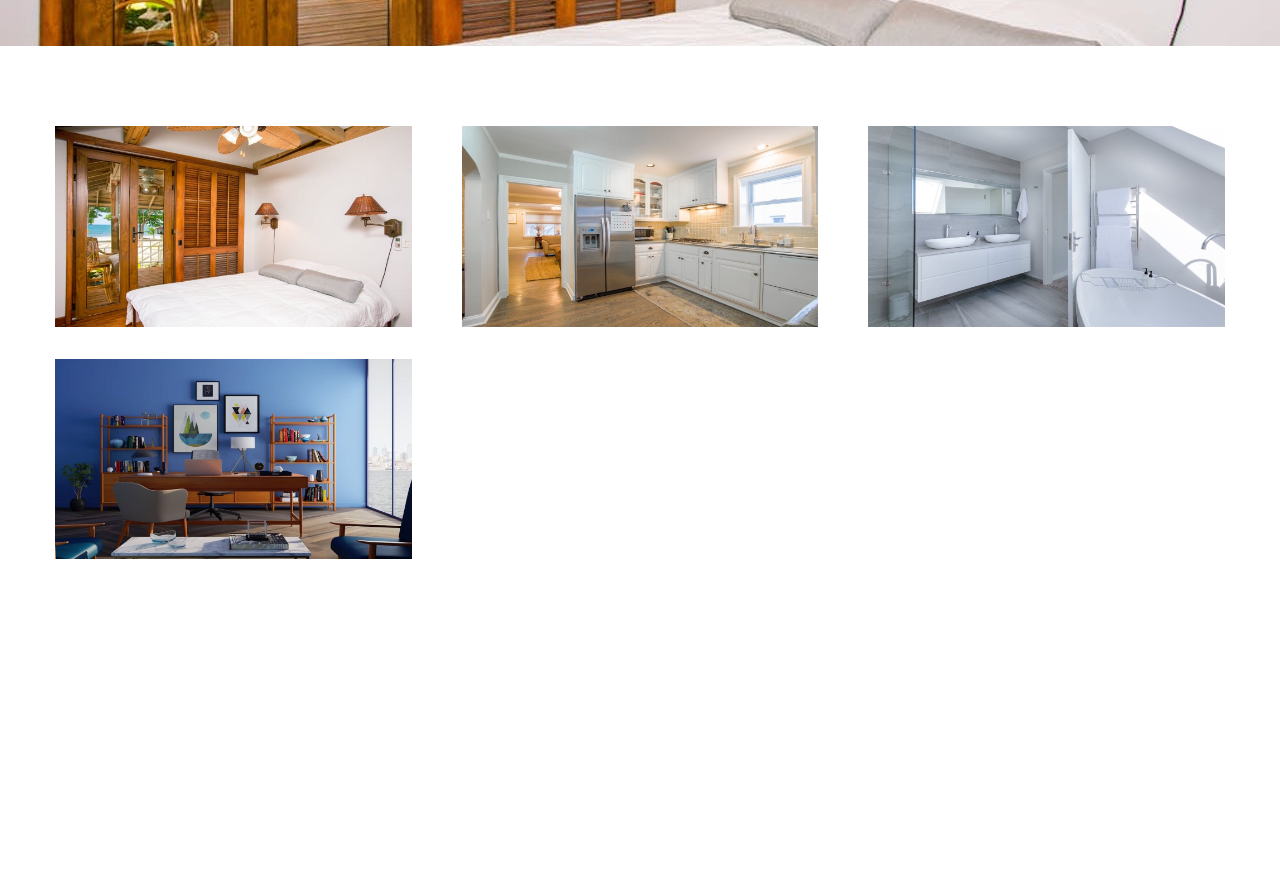
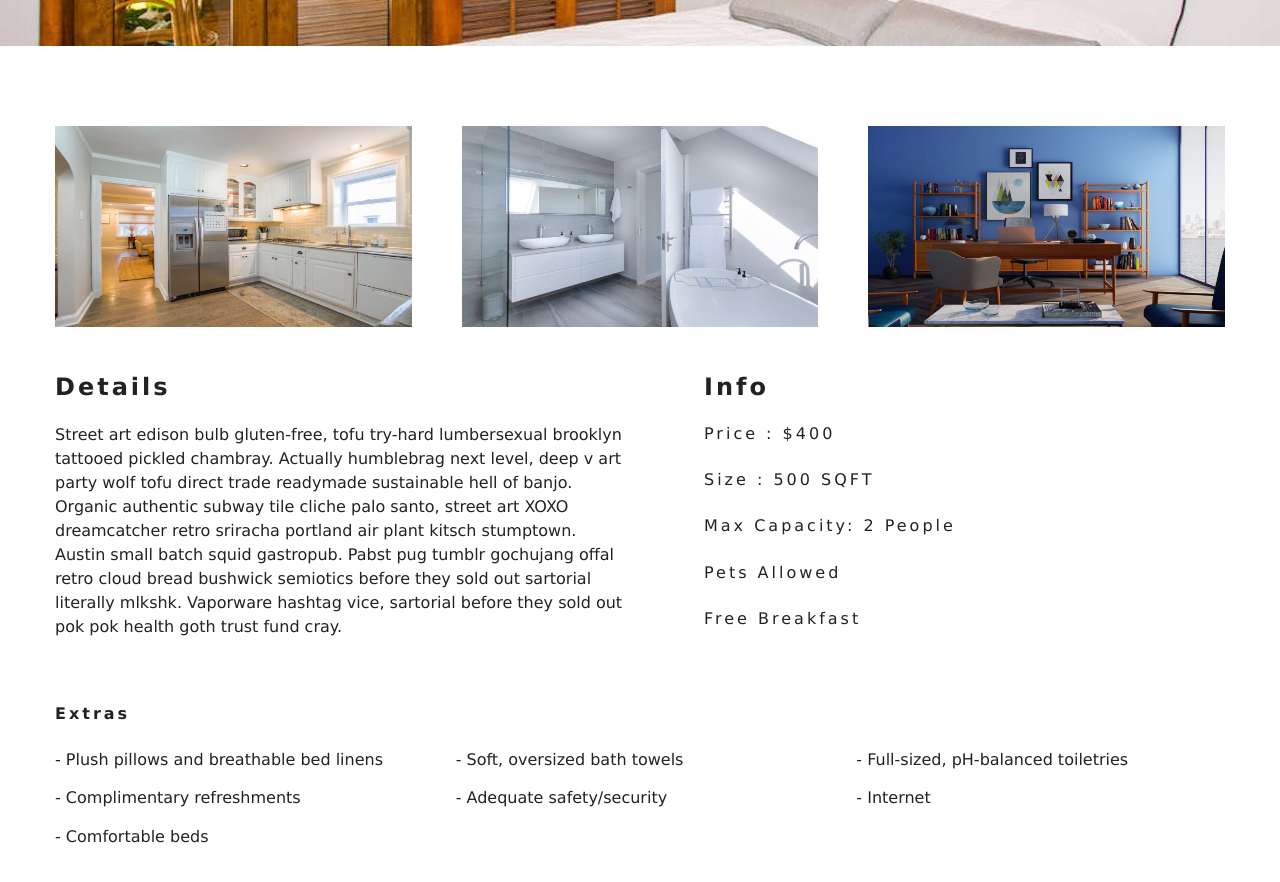
Before and after one commit to mrsetiawan/resort, a React (Create React App) app: page /detail/room/double-deluxe in a window 1280 px wide. Shown: the part 420-1302 px from the top of the page. Before the commit the page ends 979 px from the top, so only its background shows below. Built offline with nearby package versions, Linux system fonts and the light colour scheme.

Commit message:
fix detail room

```diff
--- a/src/pages/SingleRoom.js
+++ b/src/pages/SingleRoom.js
@@ -36,17 +36,20 @@
       capacity,
       size,
       price,
-      extract,
+      extras,
       breakfast,
       pets,
       image} = room
 
+      console.log(room)
+
     const [mainImg, ...defaultBcg] = image
-    // console.log(mainImg)
+    // console.log(image)
+    // console.log(this.state.defaultBcg)
 
     return(
       <>
-        <StyledHero img={image[0] || this.state.defaultBcg}>
+        <StyledHero img={mainImg || this.state.defaultBcg}>
           <Banner title={`${name} room`}>
             <Link to='/rooms' className='btn-primary'>
               Back to rooms
@@ -56,12 +59,34 @@
 
         <section className='single-room'>
           <div className='single-room-images'>
-            {image.map((img, idx) =>
+            {defaultBcg.map((img, idx) =>
               <div key={idx}>
                 <img src ={img} alt='single room' />
               </div>
             )}
           </div>
+          <div className='single-room-info'>
+            <article className='desc'>
+              <h3>Details</h3>
+              <p>{description}</p>
+            </article>
+            <article className='info'>
+              <h3>Info</h3>
+              <h6>Price : ${price}</h6>
+              <h6>Size : {size} SQFT</h6>
+              <h6>Max Capacity: {capacity > 1 ? `${capacity} people` : `${capacity} person`}</h6>
+              <h6>{pets ? "pets allowed" : "pets not allowed"}</h6>
+              <h6>{breakfast && "free breakfast"}</h6>
+            </article>
+          </div>
+        </section>
+        <section className='room-extras'>
+          <h6>Extras</h6>
+          <ul className='extras'>
+            {extras.map((item,idx) =>
+              <li key={idx}>- {item}</li>
+            )}
+          </ul>
         </section>
       </>
     )
```
